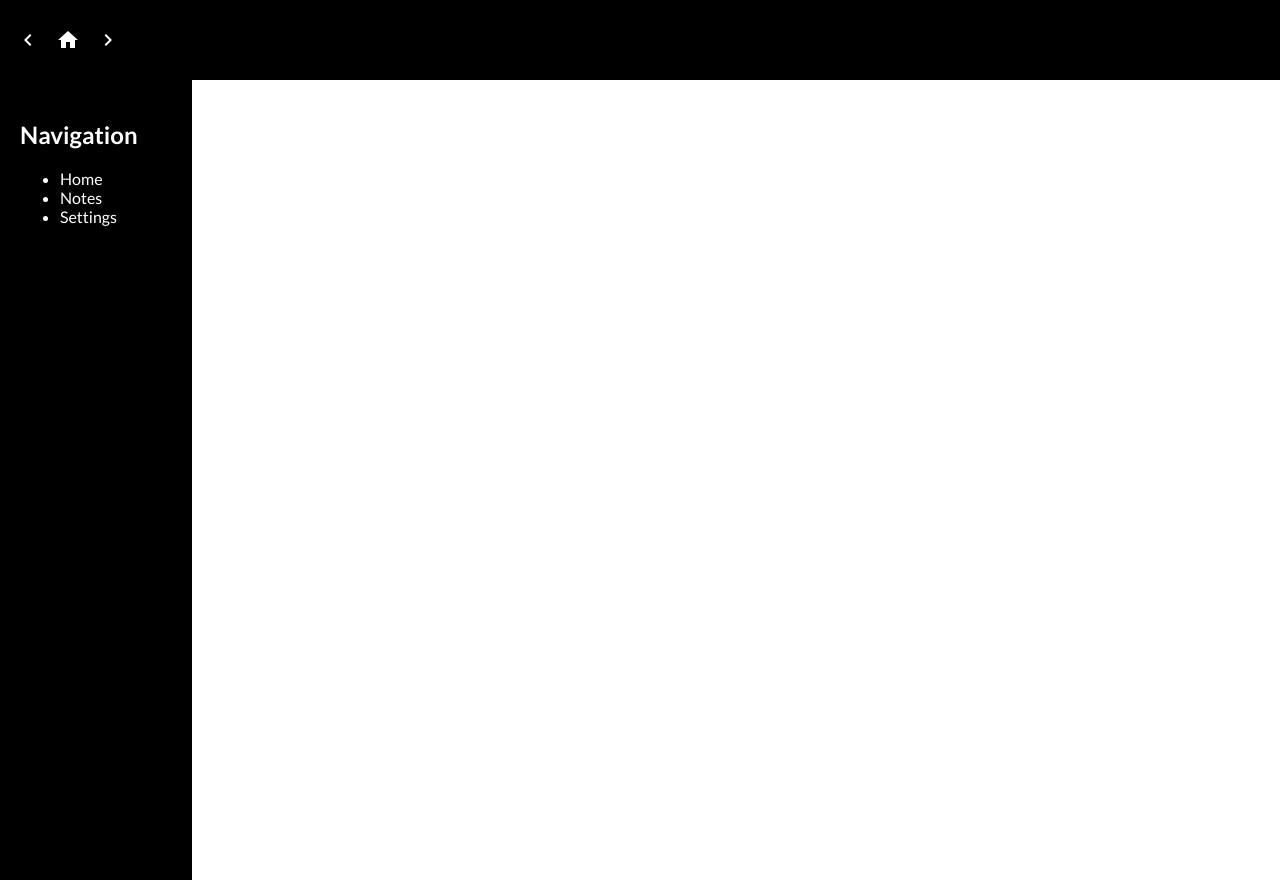
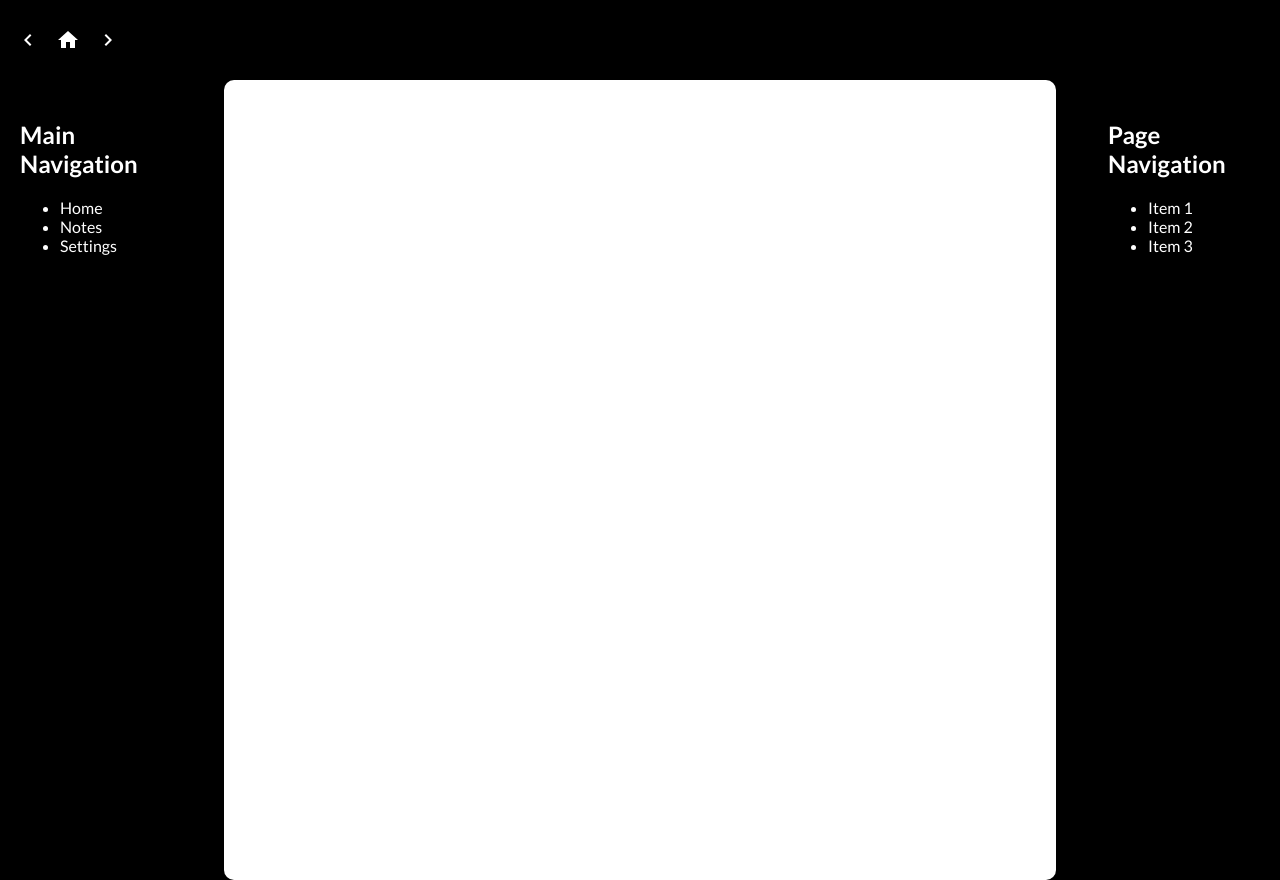
Before and after one commit to krishna-chaitanya-piratla/dev-prep-notes, a React (Create React App) app in the folder frontend/: page / in a window 1280 px wide. Built offline with nearby package versions, Linux system fonts and the light colour scheme.

Commit message:
Add PageNavigation component

```diff
--- a/frontend/src/App.tsx
+++ b/frontend/src/App.tsx
@@ -1,7 +1,8 @@
 import React from 'react';
 import { Helmet } from 'react-helmet';
 import { GlobalStyle } from './styles/GlobalStyle';
-import Navigation from './components/Navigation';
+import MainNavigation from './components/MainNavigation';
+import PageNavigation from './components/PageNavigation';
 import Page from './components/Page';
 import Header from './components/Header';
 
@@ -17,8 +18,9 @@ const App: React.FC = () => {
       <GlobalStyle />
       <Header />
       <div style={{ display: 'flex', flexGrow: 1 }}>
-        <Navigation />
+        <MainNavigation />
         <Page />
+        <PageNavigation />
       </div>
     </>
   );
--- /dev/null
+++ b/frontend/src/components/MainNavigation.tsx
@@ -0,0 +1,17 @@
+import React from 'react';
+import { MainNavigationWrapper } from '../styles/MainNavigation';
+
+const MainNavigation: React.FC = () => {
+  return (
+    <MainNavigationWrapper>
+      <h2>Main Navigation</h2>
+      <ul>
+        <li>Home</li>
+        <li>Notes</li>
+        <li>Settings</li>
+      </ul>
+    </MainNavigationWrapper>
+  );
+};
+
+export default MainNavigation;
--- a/frontend/src/components/Navigation.tsx
+++ /dev/null
@@ -1,17 +0,0 @@
-import React from 'react';
-import { NavigationWrapper } from '../styles/Navigation';
-
-const Navigation: React.FC = () => {
-  return (
-    <NavigationWrapper>
-      <h2>Navigation</h2>
-      <ul>
-        <li>Home</li>
-        <li>Notes</li>
-        <li>Settings</li>
-      </ul>
-    </NavigationWrapper>
-  );
-};
-
-export default Navigation;
--- /dev/null
+++ b/frontend/src/components/PageNavigation.tsx
@@ -0,0 +1,17 @@
+import React from 'react';
+import { PageNavigationWrapper } from '../styles/PageNavigation';
+
+const PageNavigation: React.FC = () => {
+  return (
+    <PageNavigationWrapper>
+      <h2>Page Navigation</h2>
+      <ul>
+        <li>Item 1</li>
+        <li>Item 2</li>
+        <li>Item 3</li>
+      </ul>
+    </PageNavigationWrapper>
+  );
+};
+
+export default PageNavigation;
--- a/frontend/src/styles/GlobalStyle.tsx
+++ b/frontend/src/styles/GlobalStyle.tsx
@@ -2,7 +2,7 @@ import { createGlobalStyle } from 'styled-components';
 
 export const GlobalStyle = createGlobalStyle`
   :root {
-    --background-color: #333333;
+    --background-color: #000000;
     --page-background-color: #ffffff;
     --nav-theme-color: #000000;
     --nav-background-color: var(--nav-theme-color);
--- /dev/null
+++ b/frontend/src/styles/MainNavigation.tsx
@@ -0,0 +1,13 @@
+import styled from 'styled-components';
+
+export const MainNavigationWrapper = styled.nav`
+  background-color: var(--nav-background-color);
+  color: var(--text-color);
+  width: var(--nav-width);
+  height: 100vh;
+  padding: 1.25rem; /* 20px */
+  box-sizing: border-box;
+  position: sticky;
+  top: 0;
+  margin-right: 2rem;
+`;
--- a/frontend/src/styles/Page.tsx
+++ b/frontend/src/styles/Page.tsx
@@ -3,8 +3,10 @@ import styled from 'styled-components';
 export const PageWrapper = styled.div`
   background-color: var(--page-background-color);
   color: var(--text-color);
-  width: var(--page-width);
-  height: 100vh;
+  flex-grow: 1; /* Let it take remaining space */
+  min-height: 100vh;
   padding: 1.25rem;
+  border-radius: 10px;
   box-sizing: border-box;
+  box-shadow: 0 4px 8px rgba(0, 0, 0, 0.1);
 `;
--- a/frontend/src/styles/Navigation.tsx
+++ b/frontend/src/styles/PageNavigation.tsx
@@ -1,10 +1,13 @@
 import styled from 'styled-components';
 
-export const NavigationWrapper = styled.nav`
+export const PageNavigationWrapper = styled.nav`
   background-color: var(--nav-background-color);
   color: var(--text-color);
   width: var(--nav-width);
   height: 100vh;
-  padding: 1.25rem;
+  padding: 1.25rem; /* 20px */
   box-sizing: border-box;
+  position: sticky;
+  top: 0;
+  margin-left: 2rem;
 `;
```
